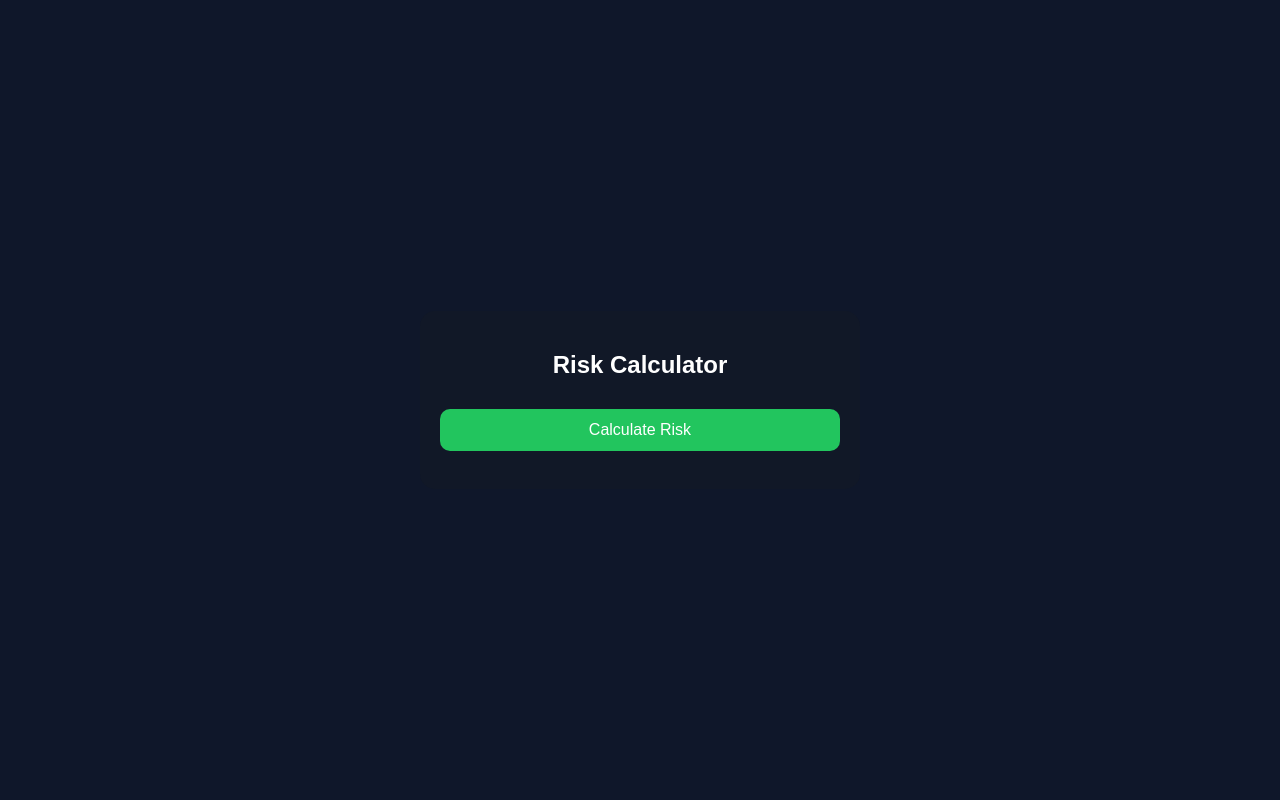
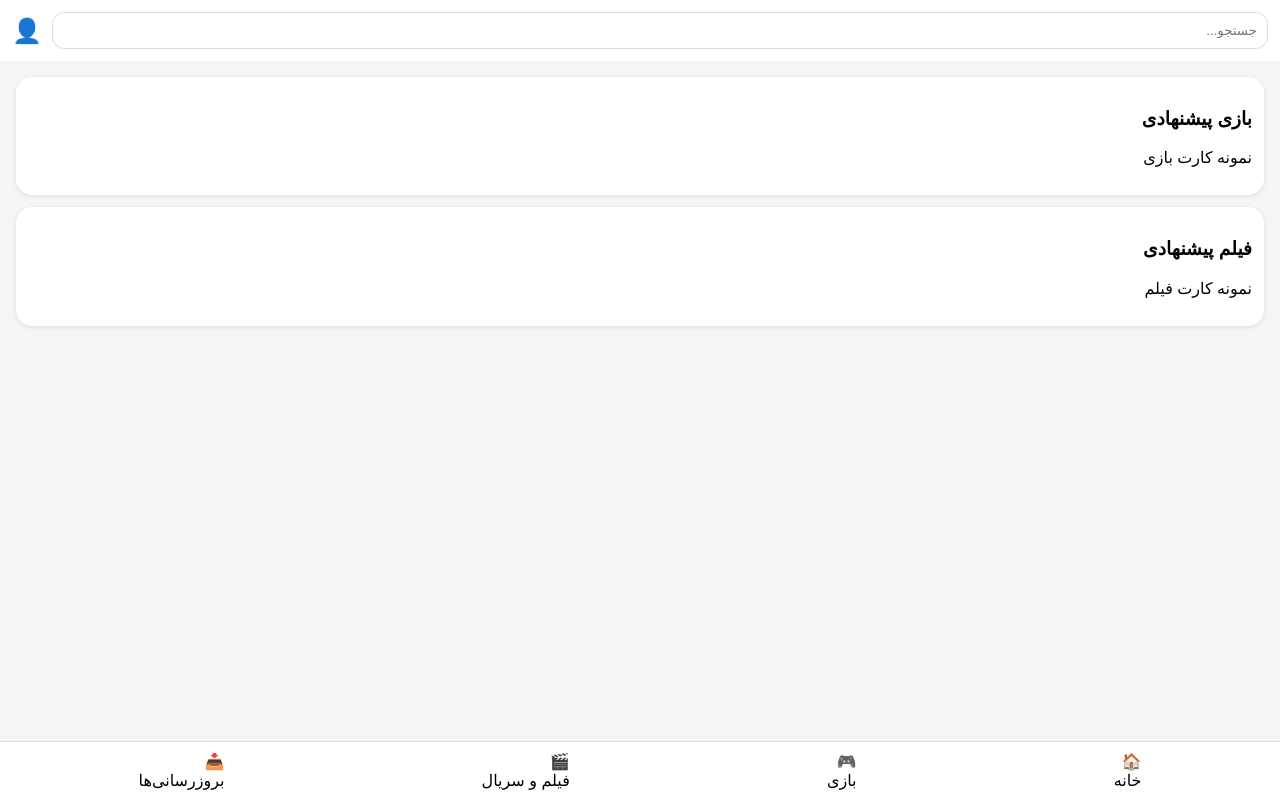
Before and after one commit to payam4302-maker/risk-calc, a plain HTML site: page index.html in a window 1280 px wide. Drawn offline with Linux system fonts and the light colour scheme.

Commit message:
Update index.html

```diff
--- a/index.html
+++ b/index.html
@@ -1,60 +1,61 @@
 <!DOCTYPE html>
-<html>
+<html lang="fa" dir="rtl">
 <head>
 <meta charset="UTF-8">
 <meta name="viewport" content="width=device-width, initial-scale=1.0">
-<title>Risk Calculator</title>
-
+<title>Mini App Store</title>
 <style>
-body{
-  margin:0;
-  font-family:Arial;
-  background:#0f172a;
-  color:white;
-  display:flex;
-  justify-content:center;
-  align-items:center;
-  height:100vh;
-}
-
-.box{
-  background:#111827;
-  padding:20px;
-  border-radius:15px;
-  width:90%;
-  max-width:400px;
-  text-align:center;
-}
-
-button{
-  width:100%;
-  padding:12px;
-  margin-top:10px;
-  border:none;
-  border-radius:10px;
-  background:#22c55e;
-  color:white;
-  font-size:16px;
-}
+body{font-family:Arial,sans-serif;margin:0;background:#f5f5f7}
+.top{display:flex;gap:10px;align-items:center;padding:12px;background:#fff;position:sticky;top:0}
+.search{flex:1;padding:10px;border-radius:12px;border:1px solid #ddd}
+.avatar{font-size:24px}
+.content{padding:16px;padding-bottom:80px}
+.card{background:#fff;border-radius:16px;padding:12px;margin-bottom:12px;box-shadow:0 1px 4px rgba(0,0,0,.1)}
+.bottom{position:fixed;bottom:0;left:0;right:0;background:#fff;display:flex;justify-content:space-around;padding:10px;border-top:1px solid #ddd}
+.menu{display:none;position:fixed;top:0;right:0;width:85%;height:100%;background:white;overflow:auto;padding:16px}
+.row{padding:12px;border-bottom:1px solid #eee}
 </style>
 </head>
+<body>
+<div class="top">
+<input class="search" placeholder="جستجو...">
+<div class="avatar" onclick="openMenu()">👤</div>
+</div>
 
-<body>
+<div class="content">
+<div class="card"><h3>بازی پیشنهادی</h3><p>نمونه کارت بازی</p></div>
+<div class="card"><h3>فیلم پیشنهادی</h3><p>نمونه کارت فیلم</p></div>
+</div>
 
-<div class="box">
-  <h2>Risk Calculator</h2>
+<div id="menu" class="menu">
+<div style="display:flex;justify-content:space-between">
+<span>⚙️</span><span>☀️</span><span onclick="closeMenu()">↩️</span>
+</div>
+<div class="row">👤 حساب کاربری</div>
+<div class="row">📥 دانلودهای اخیر</div>
+<div class="row">🔗 اشتراک‌گذاری برنامه</div>
+<div class="row">⭐ نشان‌شده‌ها</div>
+<div class="row">💬 نظرات</div>
+<div class="row">🛡 سپر امنیت</div>
+<div class="row">🎬 اشتراک فیلم و سریال</div>
+<div class="row">💳 مالی و پرداخت</div>
+<div class="row">🆘 پشتیبانی</div>
+<div class="card">
+<h3>🎁 دعوت دوستان</h3>
+<p>هر دوست = 3 امتیاز</p>
+</div>
+</div>
 
-  <button onclick="calc()">Calculate Risk</button>
-
-  <h3 id="result"></h3>
+<div class="bottom">
+<div>🏠<br>خانه</div>
+<div>🎮<br>بازی</div>
+<div>🎬<br>فیلم و سریال</div>
+<div>📥<br>بروزرسانی‌ها</div>
 </div>
 
 <script>
-function calc(){
-  let r = Math.floor(Math.random()*100);
-  document.getElementById("result").innerText = "Risk: " + r + "%";
-}
+function openMenu(){document.getElementById('menu').style.display='block';}
+function closeMenu(){document.getElementById('menu').style.display='none';}
 </script>
-
 </body>
-</html>
+</
```
